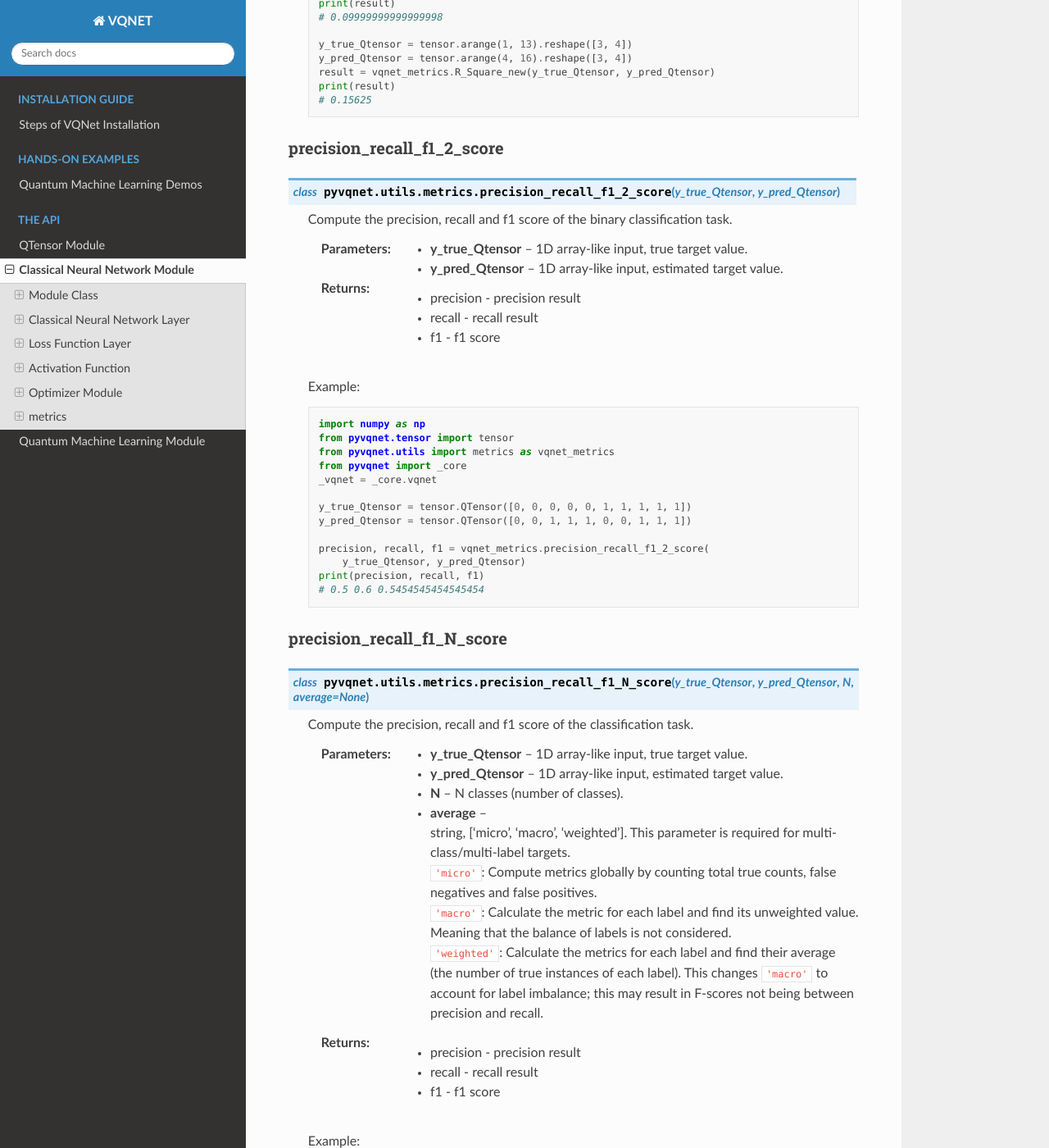
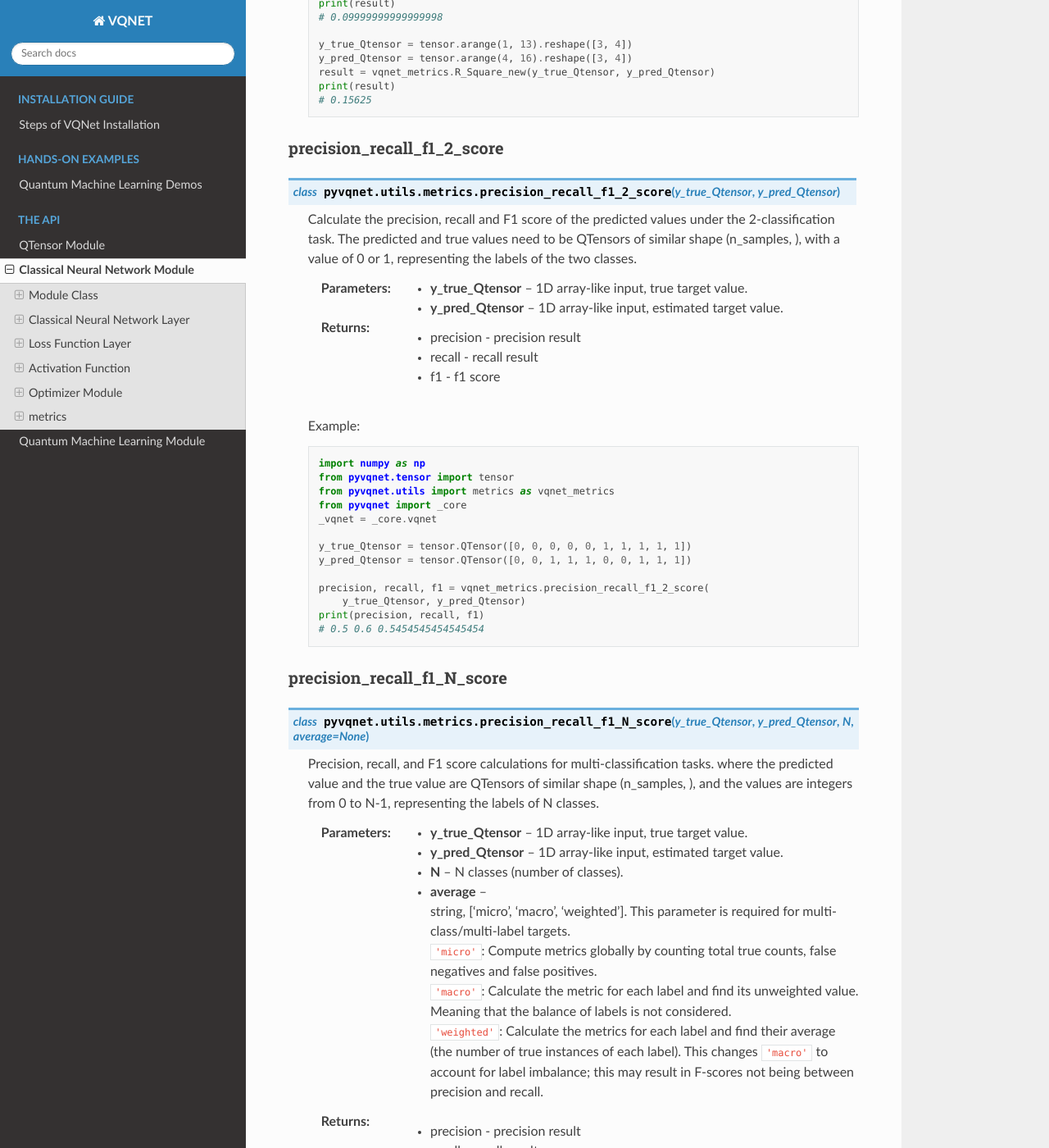
Before and after one commit to OriginQ/VQNET2.0-tutorial-en, a Sphinx documentation site: the page built from source/rst/nn.rst, in a window 1280 px wide and 1400 px high, scrolled down 39175 px. Shown: the whole window at 82% size. Built offline with Sphinx 7.4.7 and the Read the Docs theme 2.0.0, drawn with Linux system fonts in a browser that asks for light colours; some of the changed text lies outside the part shown.

Commit message:
[ref] ref metrics

```diff
--- a/source/rst/nn.rst
+++ b/source/rst/nn.rst
@@ -1993,7 +1993,7 @@ precision_recall_f1_2_score
 
 .. py:class:: pyvqnet.utils.metrics.precision_recall_f1_2_score(y_true_Qtensor, y_pred_Qtensor)
 
-    Compute the precision, recall and f1 score of the binary classification task.
+    Calculate the precision, recall and F1 score of the predicted values under the 2-classification task. The predicted and true values need to be QTensors of similar shape (n_samples, ), with a value of 0 or 1, representing the labels of the two classes.
 
     :param y_true_Qtensor: 1D array-like input, true target value.
     :param y_pred_Qtensor: 1D array-like input, estimated target value.
@@ -2025,7 +2025,7 @@ precision_recall_f1_N_score
 
 .. py:class:: pyvqnet.utils.metrics.precision_recall_f1_N_score(y_true_Qtensor, y_pred_Qtensor, N, average=None)
 
-    Compute the precision, recall and f1 score of the classification task.
+    Precision, recall, and F1 score calculations for multi-classification tasks. where the predicted value and the true value are QTensors of similar shape (n_samples, ), and the values are integers from 0 to N-1, representing the labels of N classes.
 
     :param y_true_Qtensor: 1D array-like input, true target value.
     :param y_pred_Qtensor: 1D array-like input, estimated target value.
@@ -2098,7 +2098,7 @@ precision_recall_f1_Multi_score
 
 .. py:class:: pyvqnet.utils.metrics.precision_recall_f1_Multi_score(y_true_Qtensor, y_pred_Qtensor, N, average=None)
 
-    Compute the precision, recall and f1 score of the multi classification task.
+    Precision, recall, and F1 score calculations for multi-classification tasks. where the predicted and true values are QTensors of similar shape (n_samples, N), where the values are N-dimensional one-hot encoded label values.
 
     :param y_true_Qtensor: 1D array-like input, true target value.
     :param y_pred_Qtensor: 1D array-like input, estimated target value.
@@ -2170,9 +2170,7 @@ precision_recall_f1_Multi_score
 auc_calculate
 ^^^^^^^^^^^^^^^^^^^^^^^^^^^^^
 
-.. py:class:: pyvqnet.utils.metrics.auc_calculate(y_true_Qtensor, y_pred_Qtensor, pos_label=None, sample_weight=None,
-              drop_intermediate=True)
-
+.. py:class:: pyvqnet.utils.metrics.auc_calculate(y_true_Qtensor, y_pred_Qtensor, pos_label=None, sample_weight=None, drop_intermediate=True)
 
     Compute the precision, recall and f1 score of the classification task.
 
```
Also changed, not shown: other parts of source/rst/nn.rst (+4 -4 lines).
